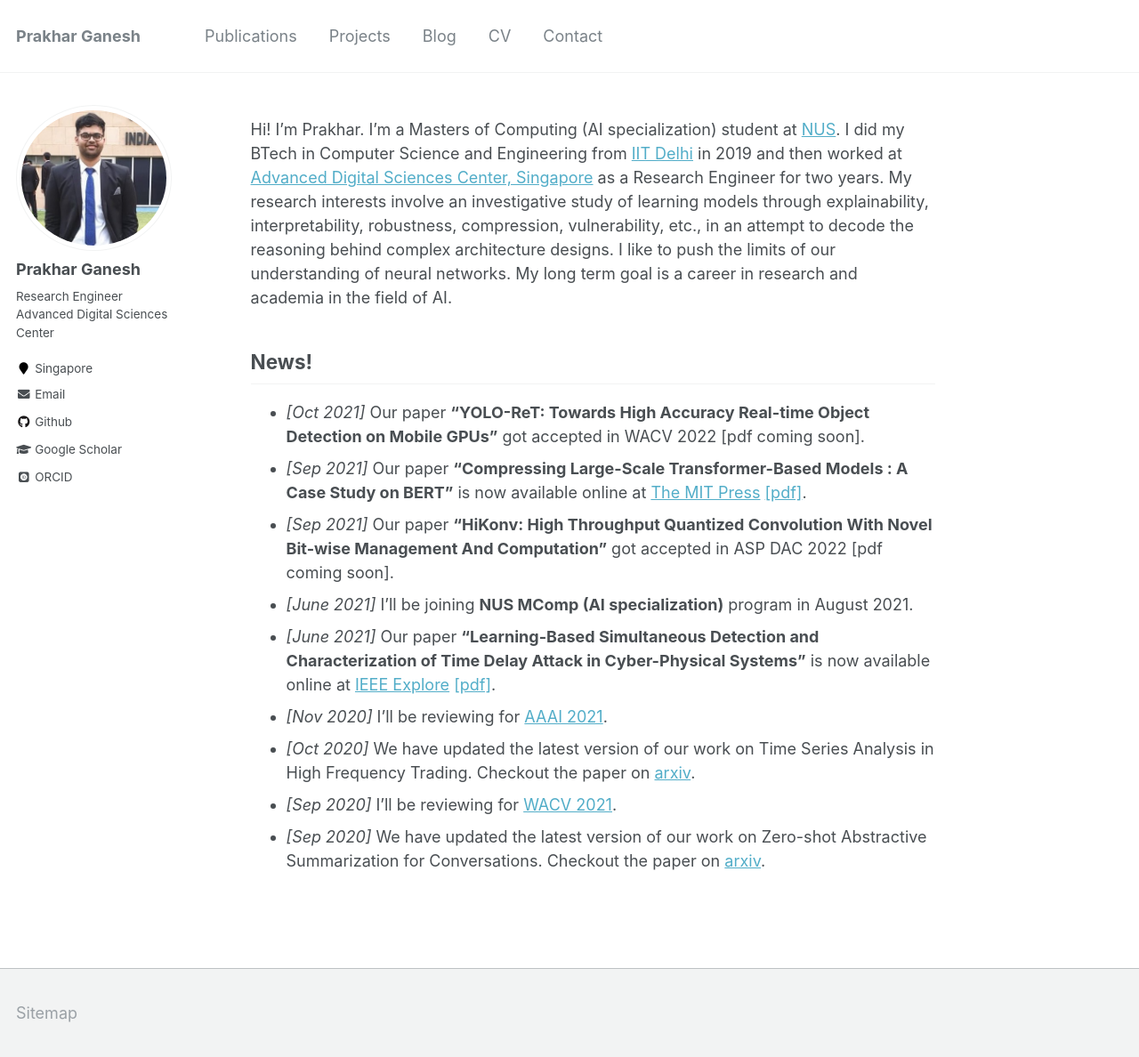
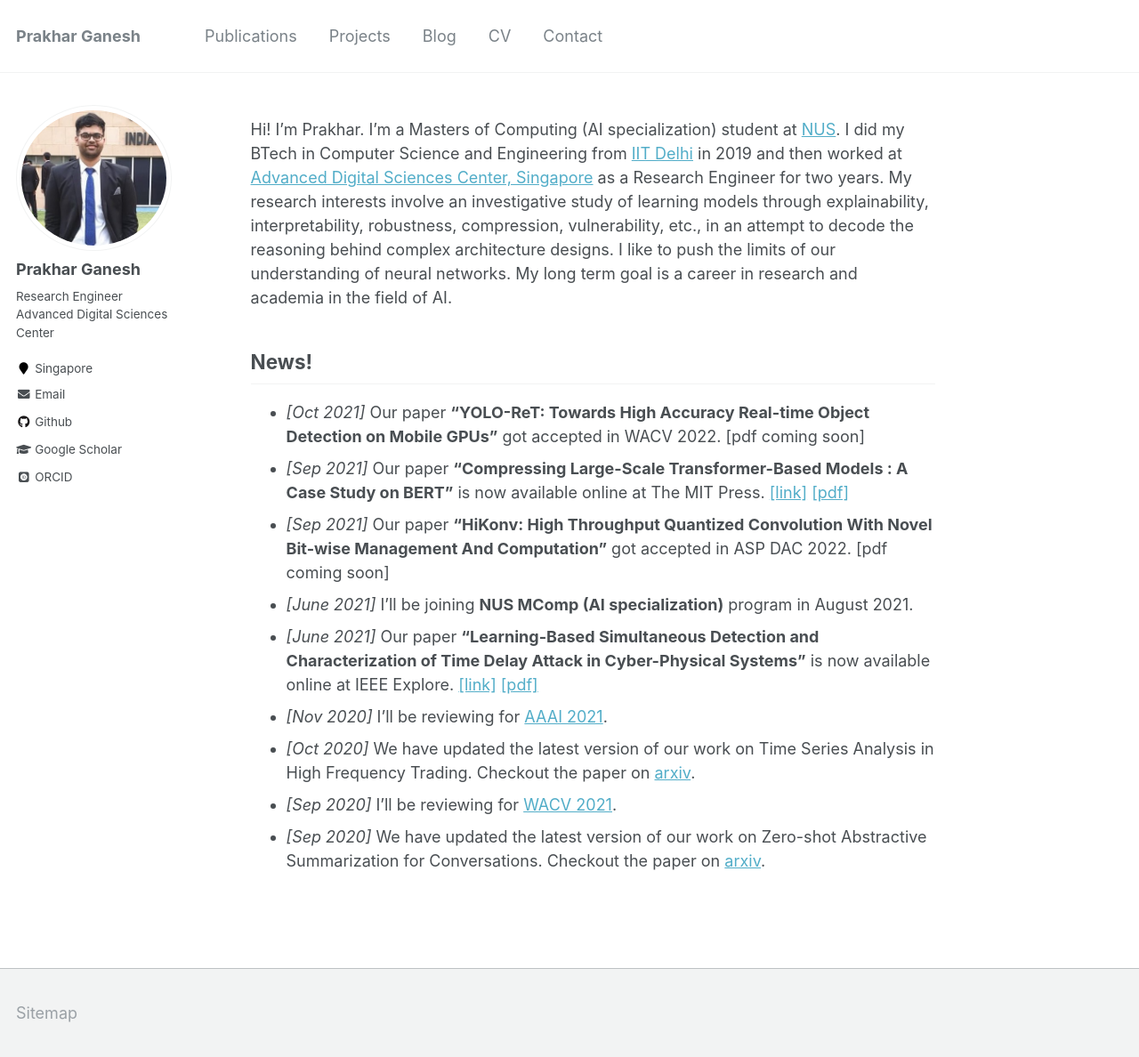
Before and after one commit to prakharg24/prakharg24.github.io, a Jekyll site: the page built from _pages/about.md, in a window 1280 px wide and 1188 px high. Shown: the whole window at 89% size. Built offline with Jekyll 4.4.1, drawn with Linux system fonts in a browser that asks for light colours; some web fonts are replaced.

Commit message:
Update about.md

```diff
--- a/_pages/about.md
+++ b/_pages/about.md
@@ -12,11 +12,11 @@
 
 News!
 ------
-* _[Oct 2021]_ Our paper **"YOLO-ReT: Towards High Accuracy Real-time Object Detection on Mobile GPUs"** got accepted in WACV 2022 \[pdf coming soon\].
-* _[Sep 2021]_ Our paper **"Compressing Large-Scale Transformer-Based Models : A Case Study on BERT"** is now available online at [The MIT Press](https://direct.mit.edu/tacl/article/doi/10.1162/tacl_a_00413/107387/Compressing-Large-Scale-Transformer-Based-Models-A){:target="_blank"} [\[pdf\]](http://prakharg24.github.io/files/bert_compression.pdf){:target="_blank"}.
-* _[Sep 2021]_ Our paper **"HiKonv: High Throughput Quantized Convolution With Novel Bit-wise Management And Computation"** got accepted in ASP DAC 2022 \[pdf coming soon\].
+* _[Oct 2021]_ Our paper **"YOLO-ReT: Towards High Accuracy Real-time Object Detection on Mobile GPUs"** got accepted in WACV 2022. \[pdf coming soon\]
+* _[Sep 2021]_ Our paper **"Compressing Large-Scale Transformer-Based Models : A Case Study on BERT"** is now available online at The MIT Press. [\[link\]](https://direct.mit.edu/tacl/article/doi/10.1162/tacl_a_00413/107387/Compressing-Large-Scale-Transformer-Based-Models-A){:target="_blank"} [\[pdf\]](http://prakharg24.github.io/files/bert_compression.pdf){:target="_blank"}
+* _[Sep 2021]_ Our paper **"HiKonv: High Throughput Quantized Convolution With Novel Bit-wise Management And Computation"** got accepted in ASP DAC 2022. \[pdf coming soon\]
 * _[June 2021]_ I'll be joining **NUS MComp (AI specialization)** program in August 2021.
-* _[June 2021]_ Our paper **"Learning-Based Simultaneous Detection and Characterization of Time Delay Attack in Cyber-Physical Systems"** is now available online at [IEEE Explore](https://ieeexplore.ieee.org/document/9352977){:target="_blank"} [\[pdf\]](http://prakharg24.github.io/files/learning_cps.pdf){:target="_blank"}.
+* _[June 2021]_ Our paper **"Learning-Based Simultaneous Detection and Characterization of Time Delay Attack in Cyber-Physical Systems"** is now available online at IEEE Explore. [\[link\]](https://ieeexplore.ieee.org/document/9352977){:target="_blank"} [\[pdf\]](http://prakharg24.github.io/files/learning_cps.pdf){:target="_blank"}
 * _[Nov 2020]_ I'll be reviewing for [AAAI 2021](https://aaai.org/Conferences/AAAI-21/){:target="_blank"}.
 * _[Oct 2020]_ We have updated the latest version of our work on Time Series Analysis in High Frequency Trading. Checkout the paper on [arxiv](https://arxiv.org/abs/1809.01506){:target="_blank"}.
 * _[Sep 2020]_ I'll be reviewing for [WACV 2021](http://wacv2021.thecvf.com/home){:target="_blank"}.
```
